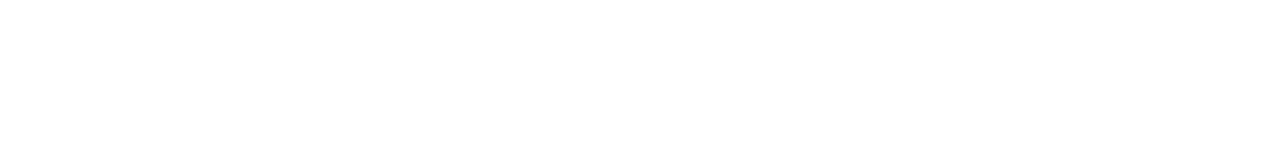
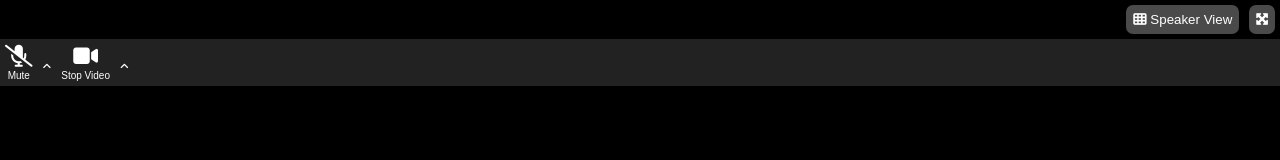
Before and after one commit to trelefede/html-css-zoom, a plain HTML site: page index.html in a window 1280 px wide. Drawn offline with Linux system fonts and the light colour scheme.

Commit message:
add footer left

```diff
--- a/css/style.css
+++ b/css/style.css
@@ -1,7 +1,73 @@
 /*** generics ***/
+* {
+    margin: 0;
+    padding: 0;
+    box-sizing: border-box;
+}
+
+body {
+    font-family: sans-serif;
+    font-size: 18px;
+    line-height: 1.2rem;
+    background-color: black;
+}
+
+img {
+    width: 100%;
+}
+
+button {
+    border: none;
+}
 
 
 /*** utilities ***/
+.flex {
+    display: flex;
+}
+
+.flex-column {
+    flex-direction: column;
+}
+
+/*** content ***/
+
+/* header */
+header {
+    justify-content: flex-end;
+}
+
+header button {
+    margin: 5px;
+    padding: 7px;
+    background-color: #4a4a4a;
+    border: none;
+    border-radius: 7px;
+    color: white;
+}
 
 
-/*** content ***/
+
+/* main */
+
+
+
+/* footer */
+footer {
+    background-color: #222222;
+}
+
+footer button {
+    font-size: 22px;
+    padding: 5px;
+    background-color: #222222;
+    color: white;
+}
+
+footer p {
+    font-size: 10px;
+}
+
+#angle-up {
+    font-size: 10px;
+}
--- a/index.html
+++ b/index.html
@@ -14,6 +14,42 @@
 
 <body>
 
+    <!-- header -->
+    <header class="flex">
+        <button><i class="fa-solid fa-table-cells"></i> Speaker View</button>
+        <button><i class="fa-solid fa-maximize"></i></button>
+    </header>
+
+    <!-- main -->
+    <main></main>
+
+    <!-- footer -->
+    <footer>
+
+        <!-- media actions -->
+        <div class="site-actions flex">
+            <button class="flex-column">
+                <i class="fa-solid fa-microphone-slash"></i>
+                <p>Mute</p>
+            </button>
+            <button><i id="angle-up" class="fa-solid fa-angle-up"></i></button>
+            <button class="flex-column">
+                <i class="fa-solid fa-video"></i>
+                <p>Stop Video</p>
+            </button>
+            <button><i id="angle-up" class="fa-solid fa-angle-up"></i></button>
+        </div>
+
+        <!-- user actions -->
+        <div class="user-actions">
+
+        </div>
+
+        <!-- exit action -->
+        <div class="exit-action">
+
+        </div>
+    </footer>
 
 </body>
 
```
